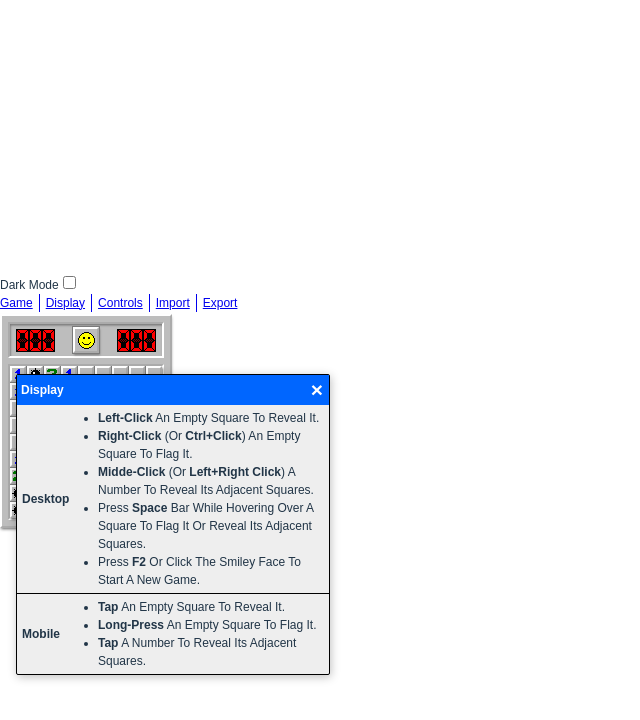
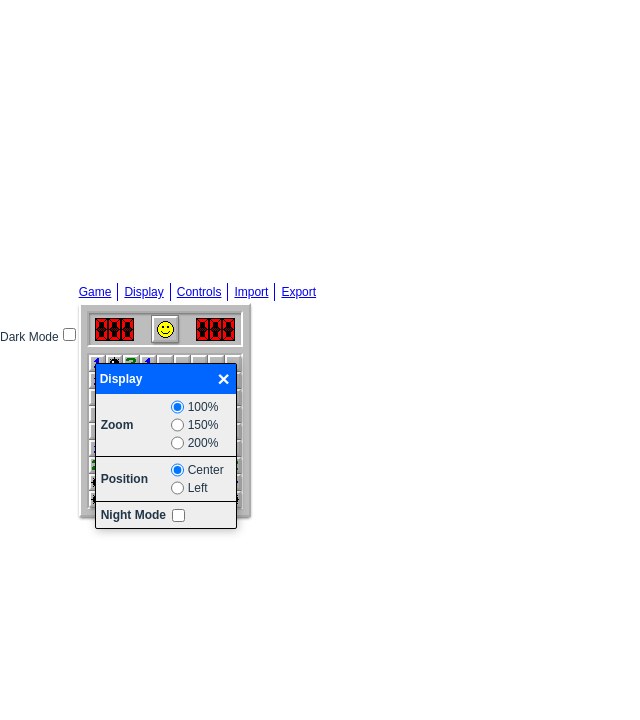
Before and after one commit to warkentien2/classic-minesweeper, a React (Vite) app: page / in a window 1280 px wide. Both pictures are taken after a click on the link "Display". Shown: the top 720 px of the page, without its empty margins (0-640 px from the left). Built offline with nearby package versions, Linux system fonts and the light colour scheme.

Commit message:
Fixed zoom and game sizes

```diff
--- a/src/MinesweeperUI/Board/Board.tsx
+++ b/src/MinesweeperUI/Board/Board.tsx
@@ -34,7 +34,10 @@ const BoardContainer = styled.div<BoardContainerProps>`
   }
 `;
 
-export const Board = ({ size = "small", tiles }: BoardProps): ReactElement => {
+export const Board = ({
+  size = "beginner",
+  tiles,
+}: BoardProps): ReactElement => {
   return (
     <BoardContainer className="minesweeper-board" size={size}>
       {tiles.map((tile, i) => (
--- a/src/components/DisplaySettings/DisplaySettings.tsx
+++ b/src/components/DisplaySettings/DisplaySettings.tsx
@@ -1,7 +1,9 @@
-import React from "react";
+import React, { useContext, useEffect } from "react";
 import type { ReactElement } from "react";
 
 import { Modal } from "../../MinesweeperUI";
+import { useInput } from "../../hooks";
+import { GameContext } from "../../engine";
 
 export interface DisplaySettingsProps {
   onClose: () => void;
@@ -10,50 +12,109 @@ export interface DisplaySettingsProps {
 export const DisplaySettings = ({
   onClose,
 }: DisplaySettingsProps): ReactElement => {
+  const { gameStore, setGameStore } = useContext(GameContext);
+  const [zoom, onChangeZoom] = useInput(gameStore.zoom);
+  const [position, onChangePosition] = useInput(gameStore.position);
+  const [nightMode, onChangeNightMode] = useInput(gameStore.nightMode);
+
+  useEffect(() => {
+    if (
+      gameStore.zoom === zoom &&
+      gameStore.position === position &&
+      gameStore.nightMode === nightMode
+    )
+      return;
+
+    const updateStore = {
+      ...gameStore,
+      zoom,
+      position,
+      nightMode,
+    };
+    setGameStore(updateStore);
+  }, [zoom, position, nightMode]);
+
   return (
-    <Modal title="Display" onClose={onClose} width={312}>
+    <Modal title="Display" onClose={onClose} width={140} onSubmit={() => {}}>
       <table className="tr-lines">
         <tr className="flex-row-center">
-          <th className="width-25">Desktop</th>
-          <td className="flex-column-left width-75">
-            <ul>
-              <li>
-                <strong>Left-click</strong> an empty square to reveal it.
-              </li>
-              <li>
-                <strong>Right-click</strong> (or <strong>Ctrl+click</strong>) an
-                empty square to flag it.
-              </li>
-              <li>
-                <strong>Midde-click</strong> (or{" "}
-                <strong>left+right click</strong>) a number to reveal its
-                adjacent squares.
-              </li>
-              <li>
-                Press <strong>space</strong> bar while hovering over a square to
-                flag it or reveal its adjacent squares.
-              </li>
-              <li>
-                Press <strong>F2</strong> or click the smiley face to start a
-                new game.
-              </li>
-            </ul>
+          <th className="width-50">Zoom</th>
+          <td className="flex-column-left">
+            <label>
+              <input
+                type="radio"
+                id="zoom-100"
+                name="zoom"
+                value="100"
+                checked={zoom === 100}
+                onChange={onChangeZoom}
+              />
+              100%
+            </label>
+            <label>
+              <input
+                type="radio"
+                id="zoom-150"
+                name="zoom"
+                value="150"
+                checked={zoom === 150}
+                onChange={onChangeZoom}
+              />
+              150%
+            </label>
+            <label>
+              <input
+                type="radio"
+                id="zoom-200"
+                name="zoom"
+                value="200"
+                checked={zoom === 200}
+                onChange={onChangeZoom}
+              />
+              200%
+            </label>
           </td>
         </tr>
         <tr className="flex-row-center">
-          <th className="width-25">Mobile</th>
-          <td className="flex-column-left width-75">
-            <ul>
-              <li>
-                <strong>Tap</strong> an empty square to reveal it.
-              </li>
-              <li>
-                <strong>Long-press</strong> an empty square to flag it.
-              </li>
-              <li>
-                <strong>Tap</strong> a number to reveal its adjacent squares.
-              </li>
-            </ul>
+          <th className="width-50">Position</th>
+          <td className="flex-column-left">
+            <label>
+              <input
+                type="radio"
+                id="position-center"
+                name="position"
+                value="center"
+                checked={position === "center"}
+                onChange={onChangePosition}
+              />
+              center
+            </label>
+            <label>
+              <input
+                type="radio"
+                id="position-left"
+                name="position"
+                value="left"
+                checked={position === "left"}
+                onChange={onChangePosition}
+              />
+              left
+            </label>
+          </td>
+        </tr>
+        <tr className="flex-row-center">
+          <th>night mode</th>
+          <td className="flex-column-left">
+            <label>
+              <input
+                type="checkbox"
+                id="dark-mode"
+                name="dark-mode"
+                value={nightMode.toString()}
+                checked={nightMode}
+                onChange={onChangeNightMode}
+              />
+            </label>
           </td>
         </tr>
       </table>
--- a/src/components/Game/Game.tsx
+++ b/src/components/Game/Game.tsx
@@ -1,6 +1,6 @@
-import React, { useContext } from "react";
+import React, { useContext, useLayoutEffect, useRef } from "react";
 import type { ReactElement } from "react";
-import styled from "styled-components";
+import styled, { css } from "styled-components";
 
 import { Board } from "../../MinesweeperUI";
 import {
@@ -15,23 +15,10 @@ import {
 import { GameContext } from "../../engine";
 import type { GameStateType } from "../../engine/types";
 
-const GameBodyContainer = styled.section`
-  display: inline-flex;
-  flex-direction: column;
-  justify-content: space-between;
-  align-items: stretch;
-  background-color: var(--tile-bg);
-  border: 2px outset var(--tile-bg-highlight);
-  box-sizing: content-box;
-  padding: 6px;
-  box-shadow: 0 2px 3px -1px rgba(0, 0, 0, 0.625);
+const GameContainer = styled.section`
+  position: relative;
+  display: inline-block;
 
-  .minesweeper-header {
-    margin-bottom: 6px;
-  }
-`;
-
-const GameContainer = styled.section`
   .minesweeper-body {
     position: relative;
   }
@@ -40,6 +27,55 @@ const GameContainer = styled.section`
     position: absolute;
     top: 10px;
     left: 8px;
+  }
+`;
+
+const ZoomTarget = styled.div`
+  position: relative;
+`;
+
+interface GameBodyContainerProps {
+  zoom: number;
+  dimension: {
+    width: number;
+    height: number;
+  };
+}
+
+const GameBodyContainer = styled.section<GameBodyContainerProps>`
+  position: relative;
+
+  ${({ zoom, dimension }) => {
+    if (dimension.width && dimension.height) {
+      return css`
+        width: ${(dimension.width * zoom) / 100}px;
+        height: ${(dimension.height * zoom) / 100}px;
+      `;
+    }
+  }}
+
+  ${ZoomTarget} {
+    transform-origin: 0 0;
+    transform: scale(${({ zoom }) => zoom / 100});
+    background: rgba(255, 0, 0, 0.25);
+    display: inline-flex;
+    flex-direction: column;
+    justify-content: space-between;
+    align-items: stretch;
+    background-color: var(--tile-bg);
+    border: 2px outset var(--tile-bg-highlight);
+    box-sizing: border-box;
+    padding: 6px;
+    box-shadow: 0 2px 3px -1px rgba(0, 0, 0, 0.625);
+  }
+
+  .minesweeper-modal {
+    transform-origin: 0 0;
+    transform: scale(${({ zoom }) => 100 / zoom});
+  }
+
+  .minesweeper-header {
+    margin-bottom: 6px;
   }
 `;
 
@@ -68,21 +104,44 @@ export const Game = (): ReactElement => {
   const [gameStore, setGameStore] = React.useState<GameStateType>(
     useContext(GameContext).gameStore
   );
+  const gameRef = useRef<HTMLDivElement>(null);
+  const [gameDimension, setGameDimension] = React.useState<{
+    width: number;
+    height: number;
+  }>({ width: 0, height: 0 });
 
   const onClose = () => setSettings("");
 
   const onOpen = (settings: string) => setSettings(settings);
 
+  // only runs once per board size (difficulty)
+  useLayoutEffect(() => {
+    const game = gameRef.current;
+    if (game) {
+      const { width, height } = game.getBoundingClientRect();
+      setGameDimension({
+        width: Math.round(width),
+        height: Math.round(height),
+      });
+    }
+  }, [gameRef, gameStore.difficulty]);
+
   return (
     <GameContext.Provider value={{ gameStore, setGameStore }}>
       <GameContainer className="minesweeper-game">
         <GameMenu onOpen={onOpen} />
-        <GameBodyContainer className="minesweeper-body">
-          <GameHeader />
-          <div className="minesweeper-body">
-            {settings && renderSettings(settings, onClose)}
-            <Board size={gameStore.difficulty} tiles={gameStore.board} />
-          </div>
+        <GameBodyContainer
+          className="minesweeper-body"
+          dimension={gameDimension}
+          zoom={gameStore.zoom}
+        >
+          <ZoomTarget ref={gameRef}>
+            <GameHeader />
+            <div className="minesweeper-body">
+              {settings && renderSettings(settings, onClose)}
+              <Board size={gameStore.difficulty} tiles={gameStore.board} />
+            </div>
+          </ZoomTarget>
         </GameBodyContainer>
       </GameContainer>
     </GameContext.Provider>
```
Also changed, not shown: src/components/ControlsSettings/ControlsSettings.tsx (+38 -48 lines).
